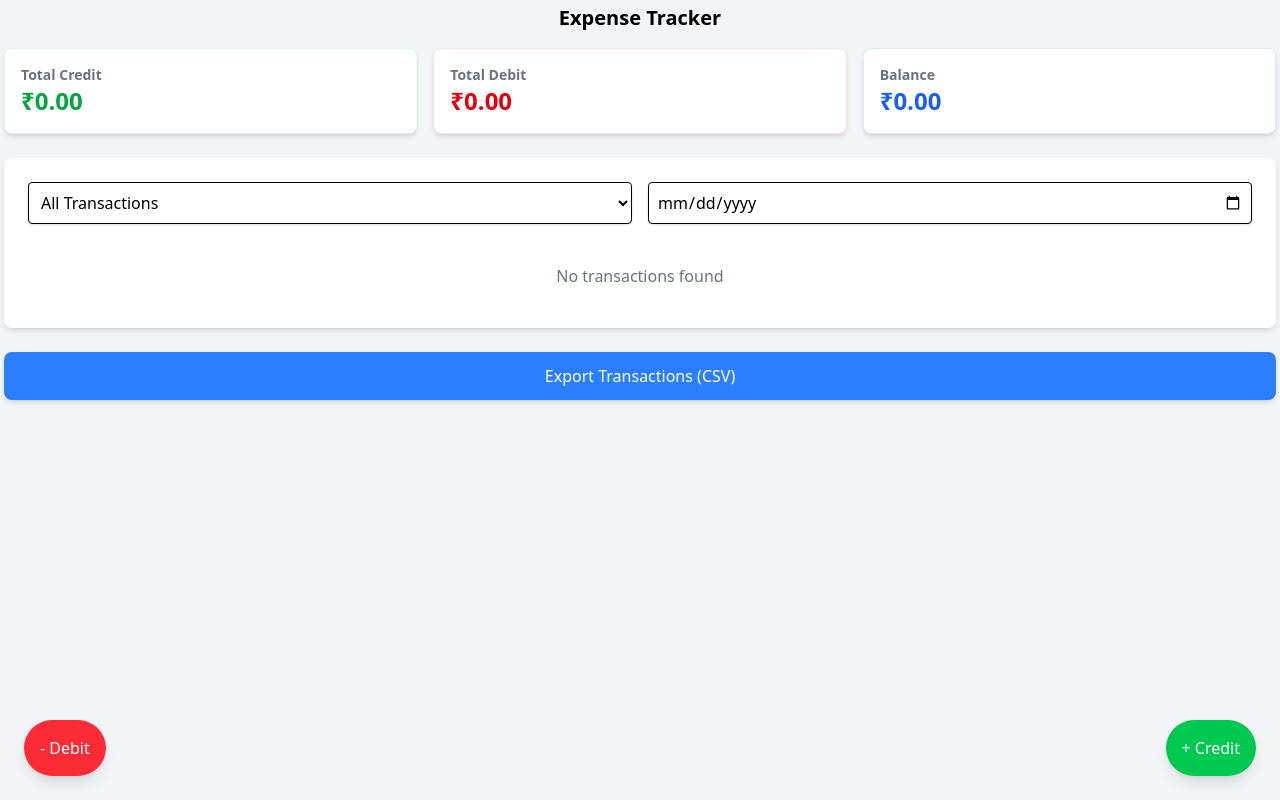
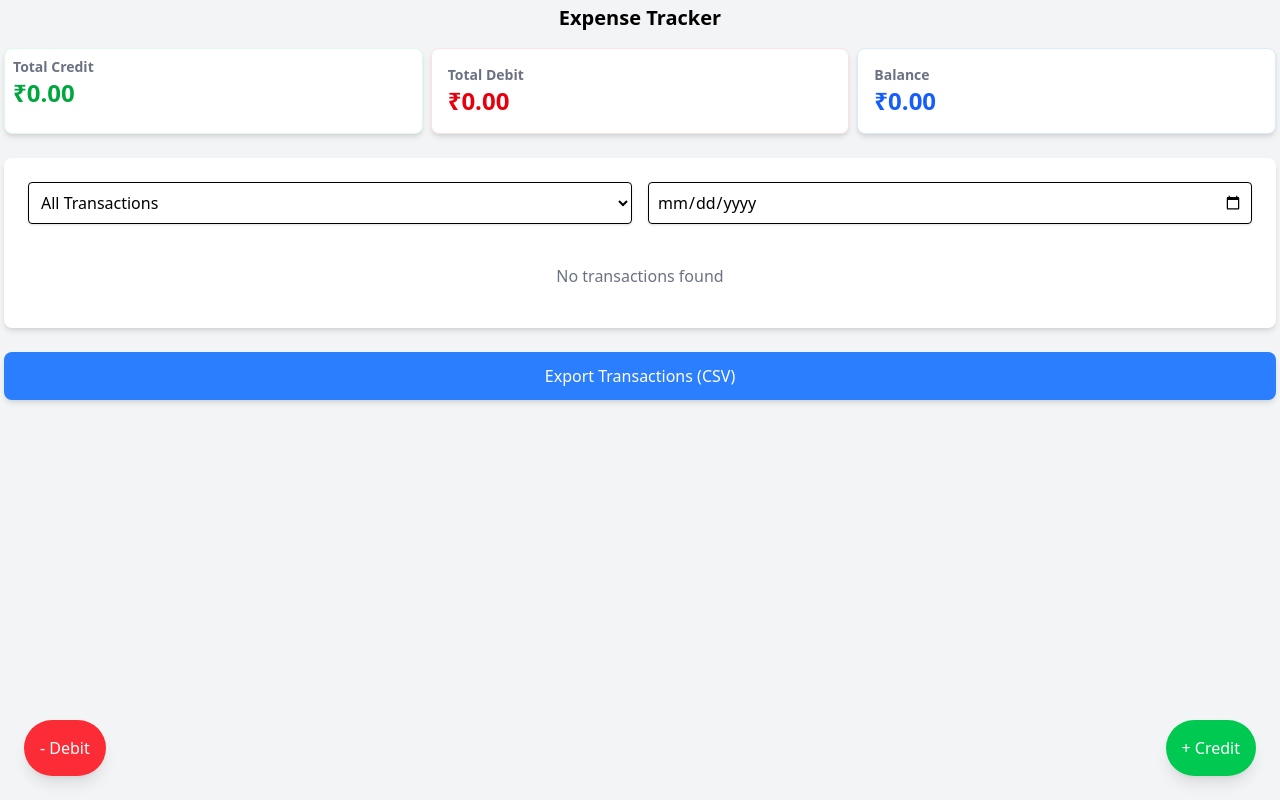
Before and after one commit to evsachin/expense-tracker-webapp, a React (Vite) app: page / in a window 1280 px wide. Built offline with nearby package versions, Linux system fonts and the light colour scheme.

Commit message:
fix: minimize spacing

```diff
--- a/src/App.jsx
+++ b/src/App.jsx
@@ -101,8 +101,8 @@ export default function App() {
       </header>
 
       {/* Display total credit, debit, and balance in a grid layout */}
-      <div className="grid grid-cols-1 md:grid-cols-3 gap-4 mb-6">
-        <div className="bg-white p-4 rounded-lg shadow-md border border-green-100">
+      <div className="grid grid-cols-1 md:grid-cols-3 gap-2 mb-6">
+        <div className="bg-white p-2 rounded-lg shadow-md border border-green-100">
           <h3 className="text-sm font-semibold text-gray-500">Total Credit</h3>
           <p className="text-2xl font-bold text-green-600">
             ₹{totalCredit.toFixed(2)}
```
